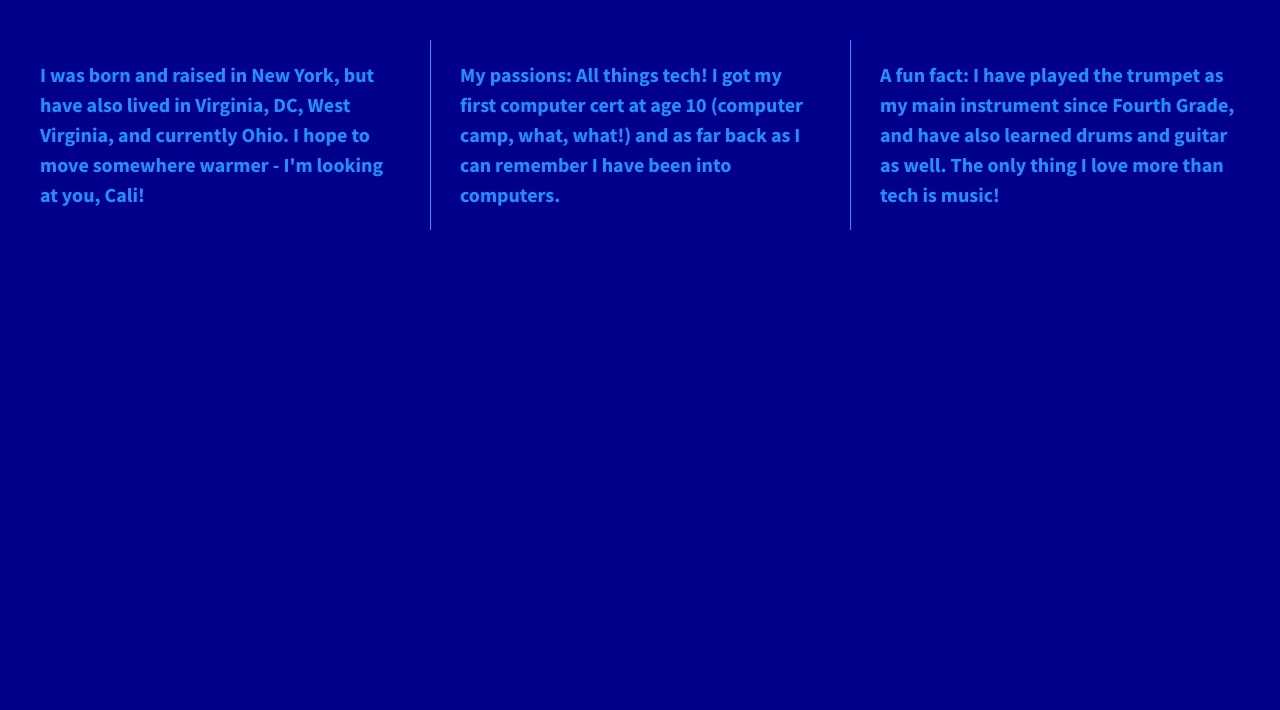
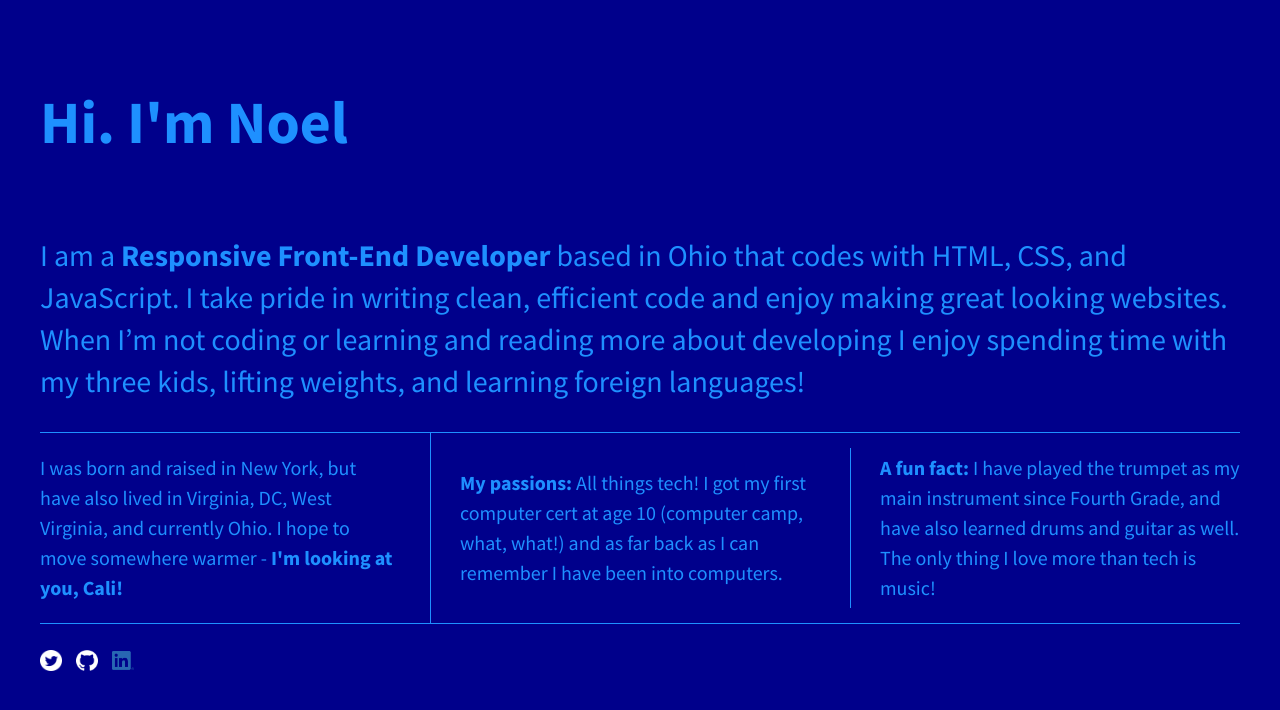
Before and after one commit to NoelArzola/flexbox-center-divs-about, a plain HTML site: page index.html in a window 1280 px wide. Drawn offline with nearby package versions, Linux system fonts and the light colour scheme.

Commit message:
Added header, footer, adj content

```diff
--- a/css/main.css
+++ b/css/main.css
@@ -102,6 +102,17 @@ html {
   width: 100%;
 }
 
+header,
+footer {
+    display: flex;
+    justify-content: flex-start;
+    align-content: center;
+}
+
+header {
+    font-size: 1.5em;
+}
+
 body {
   font-family: 'Source Sans Pro', sans-serif;
   padding: 2em;
@@ -110,9 +121,17 @@ body {
   color: dodgerblue;
 }
 
+#intro {
+    font-size: 1.5em;
+}
+
+span {
+    font-weight: 700;
+}
+
 .wrapper {
   /*add display:flex and set justify-content to space-between*/
-  font-weight: 700;
+  font-weight: 500;
   display: flex;
   flex-flow: row wrap;
   justify-content: space-between;
@@ -129,7 +148,13 @@ body {
   height: auto;
 }
 
+a {
+    width: 15%;
+}
 
+img {
+    width: 70%;
+}
 
 /* ==========================================================================
    Helper classes
@@ -211,7 +236,23 @@ body {
    Modify as content requires.
    ========================================================================== */
 
+@media (min-width: 768px) {
+    a {
+        width: 5%;
+    }
+
+    img {
+        width: 70%;
+    }
+}
+
 @media all and (min-width: 1200px) {
+    .wrapper {
+        border-top: 1px solid dodgerblue;
+        border-bottom: 1px solid dodgerblue;
+        padding: 40 0px;
+    }
+
     .div-1, .div-2, .div-3 {
         flex-basis: 30%;
     }
@@ -220,6 +261,18 @@ body {
     .div-2  {
         border-right: 1px solid dodgerblue;
         padding-right: 30px;
+    }
+
+    footer {
+        padding: 20px 0;
+    }
+
+    a {
+        width: 3%;
+    }
+
+    img {
+        width: 60%;
     }
 }
 
--- a/index.html
+++ b/index.html
@@ -3,7 +3,7 @@
     <head>
         <meta charset="utf-8">
         <meta http-equiv="x-ua-compatible" content="ie=edge">
-        <title>Making Grids and Taking Names</title>
+        <title>Noel Arzola</title>
         <meta name="description" content="">
         <meta name="viewport" content="width=device-width, initial-scale=1">
 
@@ -21,17 +21,31 @@
             <p class="browserupgrade">You are using an <strong>outdated</strong> browser. Please <a href="http://browsehappy.com/">upgrade your browser</a> to improve your experience.</p>
         <![endif]-->
 
+        <header>
+            <h1>Hi. I'm Noel</h1>
+        </header>
+
+        <section>
+            <p id="intro">I am a <span>Responsive Front-End Developer</span> based in Ohio that codes with HTML, CSS, and JavaScript. I take pride in writing clean, efficient code and enjoy making great looking websites. When I’m not coding or learning and reading more about developing I enjoy spending time with my three kids, lifting weights, and learning foreign languages!</p>
+        </section>
+
         <section class="wrapper">
             <div class="div-1">
-                <p>I was born and raised in New York, but have also lived in Virginia, DC, West Virginia, and currently Ohio. I hope to move somewhere warmer - I'm looking at you, Cali!</p>
+                <p>I was born and raised in New York, but have also lived in Virginia, DC, West Virginia, and currently Ohio. I hope to move somewhere warmer - <span>I'm looking at you, Cali!</span></p>
             </div>
             <div class="div-2">
-                <p>My passions: All things tech! I got my first computer cert at age 10 (computer camp, what, what!) and as far back as I can remember I have been into computers.</p>
+                <p><span>My passions:</span> All things tech! I got my first computer cert at age 10 (computer camp, what, what!) and as far back as I can remember I have been into computers.</p>
             </div>
             <div class="div-3">
-                <p>A fun fact: I have played the trumpet as my main instrument since Fourth Grade, and have also learned drums and guitar as well. The only thing I love more than tech is music!</p>
+                <p><span>A fun fact:</span> I have played the trumpet as my main instrument since Fourth Grade, and have also learned drums and guitar as well. The only thing I love more than tech is music!</p>
             </div>
         </section>
+
+        <footer>
+            <a href="https://www.twitter.com/arzolacodes"><img src="img/twitter-logo.png" alt="Twitter logo"></a>
+            <a href="https://www.github.com/noelarzola"><img src="img/github-logo.png" alt="Github logo"></a>
+            <a href="https://www.linkedin.com/in/noel-a-572272196"><img src="img/linkedin-logo.png" alt="LinkedIn logo"></a>
+        </footer>
 
         <script src="https://ajax.googleapis.com/ajax/libs/jquery/1.11.3/jquery.min.js"></script>
         <script>window.jQuery || document.write('<script src="js/vendor/jquery-1.11.3.min.js"><\/script>')</script>
```
Also changed, not shown: img/github-logo.png (added), img/linkedin-logo.png (added), img/twitter-logo.png (added).
